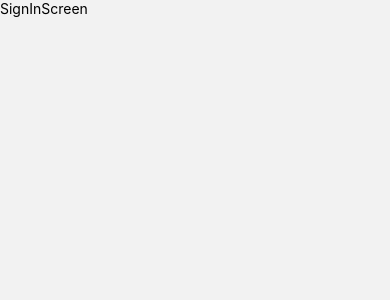
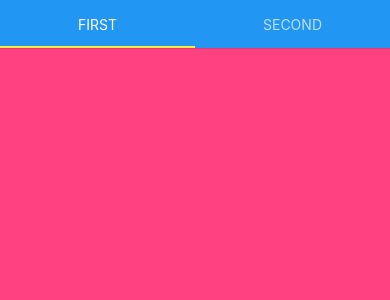
Before and after one commit to zainulabideen-dev/YT-RN-Tutorial-2024, a React Native app: screen /TabScreen in a window 390 px wide. Before the commit this address had no page. Shown: the top 300 px of the page. Built offline with nearby package versions, Linux system fonts and the light colour scheme.

Commit message:
implement tab view

```diff
--- a/App.tsx
+++ b/App.tsx
@@ -4,6 +4,7 @@ import {NavigationContainer} from '@react-navigation/native';
 import {createNativeStackNavigator} from '@react-navigation/native-stack';
 import HomeScreen from './src/screen/home';
 import SignInScreen from './src/screen/signin';
+import TabScreen from './src/screen/tab';
 
 const Stack = createNativeStackNavigator();
 
@@ -18,6 +19,7 @@ function App(): React.JSX.Element {
           }}>
           <Stack.Screen name="Home" component={HomeScreen} />
           <Stack.Screen name="SignInScreen" component={SignInScreen} />
+          <Stack.Screen name="TabScreen" component={TabScreen} />
         </Stack.Navigator>
       </NavigationContainer>
     </>
--- a/package.json
+++ b/package.json
@@ -14,8 +14,10 @@
     "@react-navigation/native-stack": "^6.9.26",
     "react": "18.2.0",
     "react-native": "0.74.1",
+    "react-native-pager-view": "^6.3.1",
     "react-native-safe-area-context": "^4.10.3",
-    "react-native-screens": "^3.31.1"
+    "react-native-screens": "^3.31.1",
+    "react-native-tab-view": "^3.5.2"
   },
   "devDependencies": {
     "@babel/core": "^7.20.0",
--- a/src/screen/home/index.js
+++ b/src/screen/home/index.js
@@ -1,10 +1,19 @@
-import {View, Text} from 'react-native';
+import {View, Text, SafeAreaView, TouchableOpacity} from 'react-native';
 import React from 'react';
 
-export default function HomeScreen() {
+export default function HomeScreen({navigation, route}) {
+  const {channel, listOfFruits} = route.params;
+  console.log(listOfFruits);
   return (
-    <View>
-      <Text>Home Screen</Text>
-    </View>
+    <SafeAreaView style={{flex: 1}}>
+      <View style={{flex: 1, justifyContent: 'center', alignItems: 'center'}}>
+        <Text>Home Screen</Text>
+        <TouchableOpacity
+          onPress={() => navigation.goBack()}
+          style={{marginTop: 10, backgroundColor: 'orange', padding: 10}}>
+          <Text>Go Back</Text>
+        </TouchableOpacity>
+      </View>
+    </SafeAreaView>
   );
 }
--- a/src/screen/signin/index.js
+++ b/src/screen/signin/index.js
@@ -1,10 +1,27 @@
-import {View, Text} from 'react-native';
+import {View, Text, SafeAreaView, TouchableOpacity} from 'react-native';
 import React from 'react';
 
-export default function SignInScreen() {
+export default function SignInScreen({navigation}) {
   return (
-    <View>
-      <Text>SignInScreen</Text>
-    </View>
+    <SafeAreaView style={{flex: 1}}>
+      <View style={{flex: 1, justifyContent: 'center', alignItems: 'center'}}>
+        <Text>SignInScreen</Text>
+        <TouchableOpacity
+          onPress={() =>
+            navigation.navigate('Home', {
+              channel: 'code with zain',
+              listOfFruits: ['Apple', 'Mango'],
+            })
+          }
+          style={{marginTop: 10, backgroundColor: 'orange', padding: 10}}>
+          <Text>Go To Home Screen</Text>
+        </TouchableOpacity>
+        <TouchableOpacity
+          onPress={() => navigation.navigate('TabScreen')}
+          style={{marginTop: 10, backgroundColor: 'orange', padding: 10}}>
+          <Text>Go To Tab Screen</Text>
+        </TouchableOpacity>
+      </View>
+    </SafeAreaView>
   );
 }
--- /dev/null
+++ b/src/screen/tab/index.js
@@ -0,0 +1,35 @@
+import {View, Text, SafeAreaView, useWindowDimensions} from 'react-native';
+import React, {useState} from 'react';
+import {SceneMap, TabView} from 'react-native-tab-view';
+
+const FirstRoute = () => <View style={{flex: 1, backgroundColor: '#ff4081'}} />;
+
+const SecondRoute = () => (
+  <View style={{flex: 1, backgroundColor: '#673ab7'}} />
+);
+
+const renderScene = SceneMap({
+  first: FirstRoute,
+  second: SecondRoute,
+});
+
+export default function TabScreen() {
+  const layout = useWindowDimensions();
+
+  const [index, setIndex] = useState(0);
+  const [routes] = useState([
+    {key: 'first', title: 'First'},
+    {key: 'second', title: 'Second'},
+  ]);
+
+  return (
+    <SafeAreaView style={{flex: 1}}>
+      <TabView
+        navigationState={{index, routes}}
+        renderScene={renderScene}
+        onIndexChange={setIndex}
+        initialLayout={{width: layout.width}}
+      />
+    </SafeAreaView>
+  );
+}
```
Also changed, not shown: 2 other files (tests, documents, lock files or other folders).
